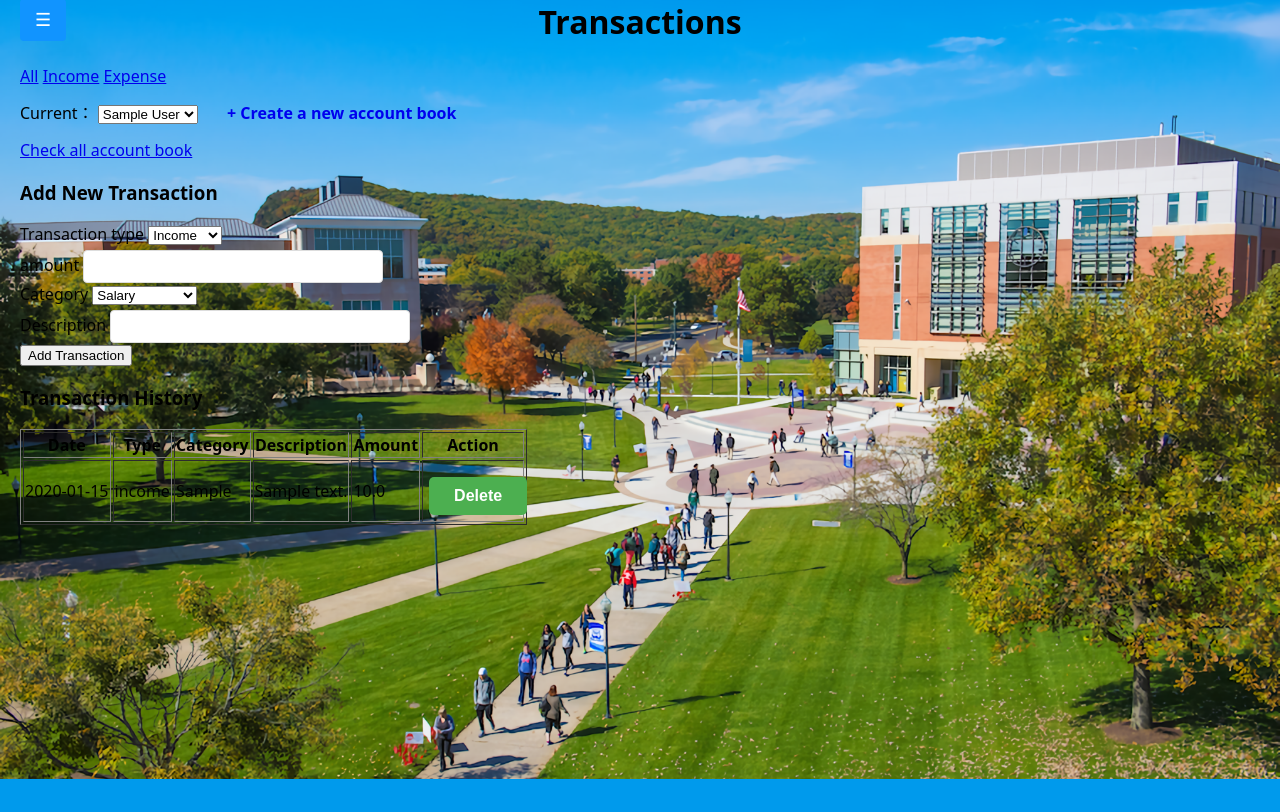
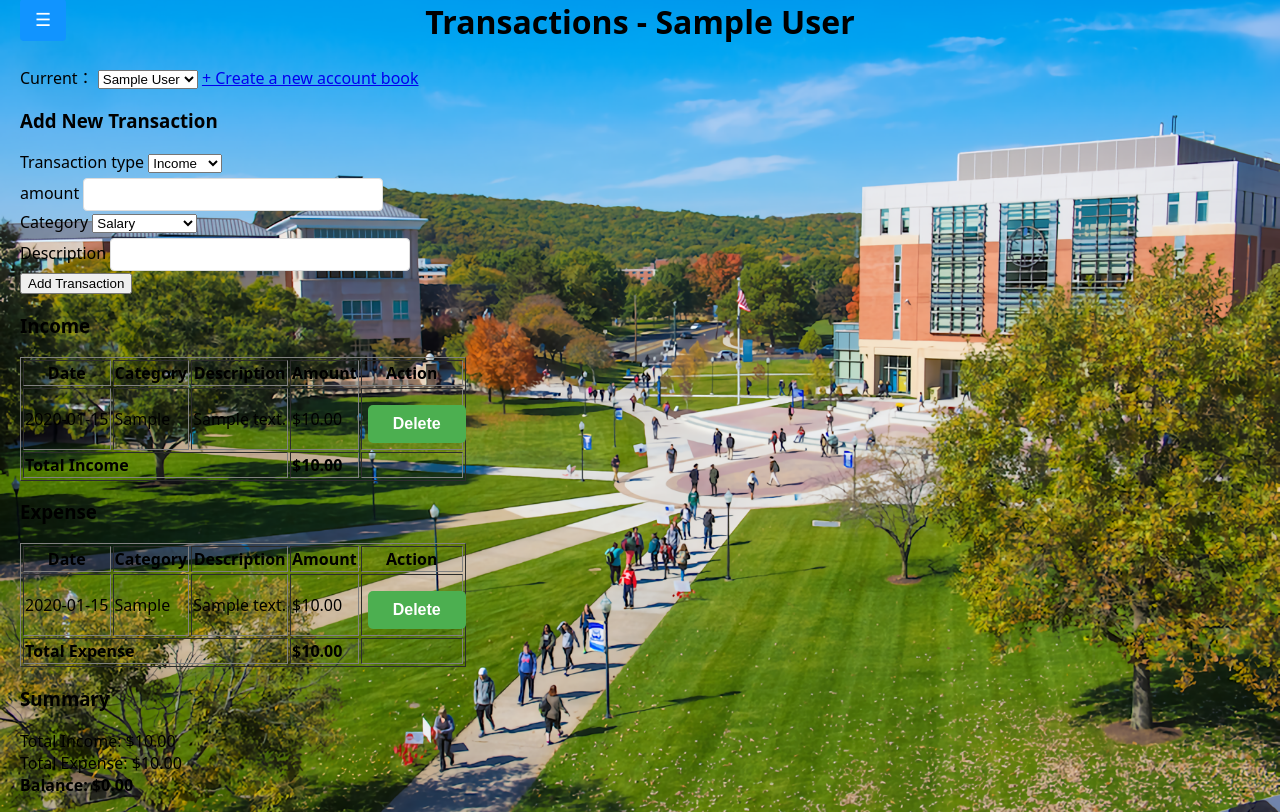
Before and after one commit to Hualin120/CSC-400-Project, a Flask app: page /transactions in a window 1280 px wide. Shown: the part 21-833 px from the top of the page. Before the commit the page ends 800 px from the top, so only its background shows below. Run offline with Flask 3, Linux system fonts and the light colour scheme; a user stored in the database is signed in; tables that the repository leaves empty hold one stand-in row (values such as "Sample post").

Commit message:
update transaction

```diff
--- a/app.py
+++ b/app.py
@@ -11,7 +11,7 @@ from forms import (
     ResetPasswordForm, TransactionForm
 )
 
-from models import db, User, Transaction, EmailToken, sha256, AccountBook
+from models import db, User, EmailToken, sha256, AccountBook, Income, Expense
 from email_utils import send_email
 from auth_utils import send_verification_code, can_resend_verify_code, build_reset_password_html
 from auth_routes import auth_bp
@@ -292,54 +292,21 @@ def transactions():
         flash('Please create an account book', 'info')
         return redirect(url_for('create_account_book'))
 
-    # Get view type and account book id
-    view_type = request.args.get('view', 'current')  # 'current', 'all', 'specific'
-    book_id = request.args.get('book_id', None)
-
     # Get current account book
     current_book_id = session.get('current_account_book')
     if not current_book_id or current_book_id not in [b.id for b in account_books]:
         current_book_id = account_books[0].id
         session['current_account_book'] = current_book_id
 
-    # Query transactions based on view type
-    if view_type == 'all':
+    current_book = AccountBook.query.get(current_book_id)
 
-        # 1. All account book
-        transactions = Transaction.query.join(AccountBook).filter(
-            AccountBook.user_id == current_user.id
-        ).order_by(Transaction.date.desc()).all()
-        current_book = None
 
-    elif view_type == 'specific' and book_id:
-
-        # 2. Specific account book
-        current_book_id = int(book_id)
-        session['current_account_book'] = current_book_id
-        transactions = Transaction.query.filter_by(
-            account_book_id=current_book_id
-        ).order_by(Transaction.date.desc()).all()
-        current_book = AccountBook.query.get(current_book_id)
-
-    else:
-        # 3. Current account book(default)
-        transactions = Transaction.query.filter_by(
-            account_book_id=current_book_id
-        ).order_by(Transaction.date.desc()).all()
-        current_book = AccountBook.query.get(current_book_id)
-
-    # Allow user to filter income and expenses
-    filter_type = request.args.get('filter', 'all')
-    if filter_type == 'income':
-        transactions = [t for t in transactions if t.type == 'income']
-
-    elif filter_type == 'expense':
-        transactions = [t for t in transactions if t.type == 'expense']
+    incomes = Income.query.filter_by(account_book_id=current_book_id).order_by(Income.date.desc()).all()
+    expenses = Expense.query.filter_by(account_book_id=current_book_id).order_by(Expense.date.desc()).all()
 
     form = TransactionForm()
 
-    return render_template('transactions.html', transactions=transactions, account_books=account_books, current_book=current_book, view_type=view_type, filter_type=filter_type, form=form)
-
+    return render_template('transactions.html', incomes=incomes, expenses=expenses,account_books=account_books, current_book=current_book, form=form)
 
 @app.route('/add_transaction', methods=['POST'])
 @login_required
@@ -363,17 +330,27 @@ def add_transaction():
 
     if form.validate_on_submit():
         try:
-            transaction = Transaction(
-                type=form.type.data,
-                description=form.description.data,
-                category=form.category.data,
-                amount=form.amount.data,
-                account_book_id=current_book_id
-            )
+            # The type field determines whether to create an Income or Expense.
+            if form.type.data == 'income':
+                transaction = Income(
+                    description=form.description.data,
+                    category=form.category.data,
+                    amount=form.amount.data,
+                    account_book_id=current_book_id
+                )
+            else:  # expense
+                transaction = Expense(
+                    description=form.description.data,
+                    category=form.category.data,
+                    amount=form.amount.data,
+                    account_book_id=current_book_id
+                )
+
             db.session.add(transaction)
             db.session.commit()
             flash('Transaction added successfully!', 'success')
         except Exception as e:
+
             db.session.rollback()
             flash(f'Error adding transaction: {str(e)}', 'danger')
     else:
@@ -385,12 +362,21 @@ def add_transaction():
     return redirect(url_for('transactions'))
 
 
-@app.route('/delete_transaction/<int:id>', methods=['POST'])
+@app.route('/delete_transaction/<string:type>/<int:id>', methods=['POST'])
 @login_required
-def delete_transaction(id):
+def delete_transaction(type, id):
     try:
-        # Verify whether a transaction belongs to the current user's account book via JOIN.
-        transaction = Transaction.query.join(AccountBook).filter(Transaction.id == id, AccountBook.user_id == current_user.id).first_or_404()
+        # Select the table to delete based on its type.
+        if type == 'income':
+            transaction = Income.query.join(AccountBook).filter(
+                Income.id == id,
+                AccountBook.user_id == current_user.id
+            ).first_or_404()
+        else:  # expense
+            transaction = Expense.query.join(AccountBook).filter(
+                Expense.id == id,
+                AccountBook.user_id == current_user.id
+            ).first_or_404()
 
         db.session.delete(transaction)
         db.session.commit()
--- a/templates/transactions.html
+++ b/templates/transactions.html
@@ -2,30 +2,21 @@
 
 {% block content %}
 <div class="container">
-    <h1>Transactions</h1>
+    <h1>Transactions - {{ current_book.bookname }}</h1>
 
-    <!-- Filter Buttons -->
+    <!-- Account Book Switcher -->
     <div>
-        <a href="{{ url_for('transactions', filter='all') }}">All</a>
-        <a href="{{ url_for('transactions', filter='income') }}">Income</a>
-        <a href="{{ url_for('transactions', filter='expense') }}">Expense</a>
-    </div>
-
-    <div class="account-book-switcher">
         <label>Current：</label>
         <select onchange="location.href=this.value;">
             {% for book in account_books %}
                 <option value="{{ url_for('switch_account_book', book_id=book.id) }}"
-                        {% if current_book and current_book.id == book.id %}selected{% endif %}>
+                        {% if current_book.id == book.id %}selected{% endif %}>
                     {{ book.bookname }}
                 </option>
             {% endfor %}
         </select>
-        <a href="{{ url_for('create_account_book') }}" class="btn btn-sm">+ Create a new account book</a>
+        <a href="{{ url_for('create_account_book') }}">+ Create a new account book</a>
     </div>
-
-    <a href="{{ url_for('transactions', view='all') }}">Check all account book</a>
-
 
     <!-- Add Transaction Form -->
     <h3>Add New Transaction</h3>
@@ -47,58 +38,97 @@
         <div>
             {{ form.submit() }}
         </div>
-
     </form>
 
-    <!-- Transactions List -->
-    <h3>Transaction History</h3>
-
-    {% if transactions %}
+    <!-- Income Table -->
+    <h3>Income</h3>
+    {% if incomes %}
     <table border="1">
         <thead>
             <tr>
-                {% if view_type == 'all' %}
-                <th>Account Book</th>
-                {% endif %}
-
                 <th>Date</th>
-                <th>Type</th>
                 <th>Category</th>
                 <th>Description</th>
                 <th>Amount</th>
                 <th>Action</th>
             </tr>
-
         </thead>
-
         <tbody>
-            {% for t in transactions %}
+            {% for t in incomes %}
             <tr>
-                {% if view_type == 'all' %}
-                <td>{{ t.account_book.bookname }}</td>
-                {% endif %}
-
                 <td>{{ t.date.strftime('%Y-%m-%d') }}</td>
-                <td>{{ t.type }}</td>
                 <td>{{ t.category }}</td>
                 <td>{{ t.description }}</td>
-                <td>{{ t.amount }}</td>
-
+                <td>${{ "%.2f"|format(t.amount) }}</td>
                 <td>
-                    <form method="POST" action="{{ url_for('delete_transaction', id=t.id) }}">
+                    <form method="POST" action="{{ url_for('delete_transaction', type='income', id=t.id) }}">
                         <button type="submit">Delete</button>
                     </form>
                 </td>
             </tr>
             {% endfor %}
+        </tbody>
+        <tfoot>
+            <tr>
+                <td colspan="3"><strong>Total Income</strong></td>
+                <td><strong>${{ "%.2f"|format(incomes|map(attribute='amount')|sum) }}</strong></td>
+                <td></td>
+            </tr>
+        </tfoot>
+    </table>
+    {% else %}
+    <p>No income yet.</p>
+    {% endif %}
 
+    <!-- Expense Table -->
+    <h3>Expense</h3>
+    {% if expenses %}
+    <table border="1">
+        <thead>
+            <tr>
+                <th>Date</th>
+                <th>Category</th>
+                <th>Description</th>
+                <th>Amount</th>
+                <th>Action</th>
+            </tr>
+        </thead>
+        <tbody>
+            {% for t in expenses %}
+            <tr>
+                <td>{{ t.date.strftime('%Y-%m-%d') }}</td>
+                <td>{{ t.category }}</td>
+                <td>{{ t.description }}</td>
+                <td>${{ "%.2f"|format(t.amount) }}</td>
+                <td>
+                    <form method="POST" action="{{ url_for('delete_transaction', type='expense', id=t.id) }}">
+                        <button type="submit">Delete</button>
+                    </form>
+                </td>
+            </tr>
+            {% endfor %}
         </tbody>
+        <tfoot>
+            <tr>
+                <td colspan="3"><strong>Total Expense</strong></td>
+                <td><strong>${{ "%.2f"|format(expenses|map(attribute='amount')|sum) }}</strong></td>
+                <td></td>
+            </tr>
+        </tfoot>
+    </table>
+    {% else %}
+    <p>No expenses yet.</p>
+    {% endif %}
 
-    </table>
-
-    {% else %}
-    <p>No transactions yet.</p>
-    {% endif %}
+    <!-- Summary -->
+    <h3>Summary</h3>
+    {% set total_income = incomes|map(attribute='amount')|sum %}
+    {% set total_expense = expenses|map(attribute='amount')|sum %}
+    <p>
+        Total Income: ${{ "%.2f"|format(total_income) }}<br>
+        Total Expense: ${{ "%.2f"|format(total_expense) }}<br>
+        <strong>Balance: ${{ "%.2f"|format(total_income - total_expense) }}</strong>
+    </p>
 
 </div>
 {% endblock %}
```
Also changed, not shown: models.py (+26 -12 lines).
